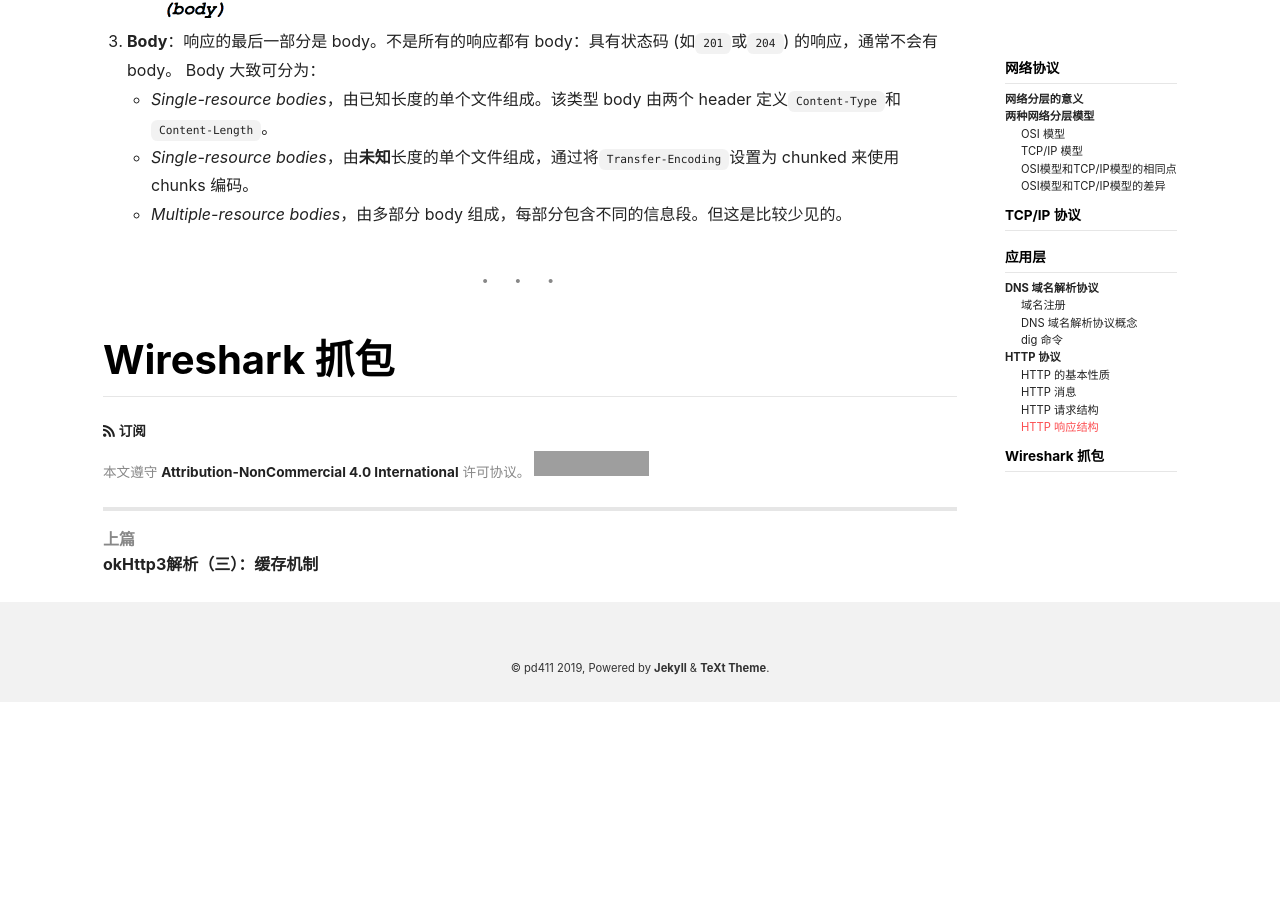
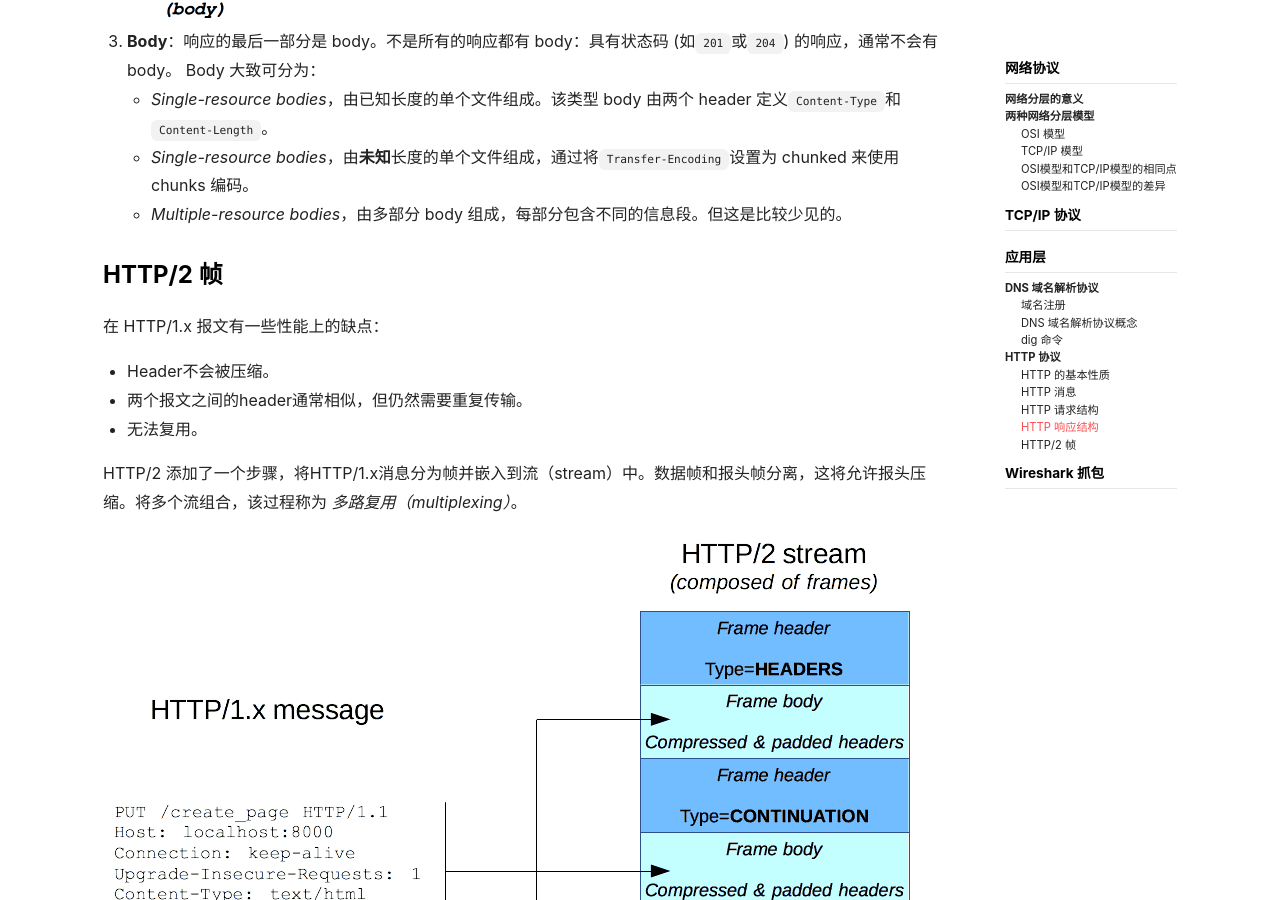
Before and after one commit to pd411/pd411.github.io, a Jekyll site: the page built from _posts/2020-1-11-网络相关知识点总结.md, in a window 1280 px wide and 900 px high, scrolled down 10516 px. Built offline with Jekyll 4.4.1, drawn with Linux system fonts in a browser that asks for light colours; nearby versions of some CDN libraries; before the commit the page ends 11218 px from its top, so only the background shows below that; grey boxes are pictures that could not be loaded.

Commit message:
update 2020-1-11-网络相关知识点.md

```diff
--- a/_posts/2020-1-11-网络相关知识点总结.md
+++ b/_posts/2020-1-11-网络相关知识点总结.md
@@ -255,6 +255,16 @@ Body 大致可分为：
 - *Multiple-resource bodies*，由多部分 body 组成，每部分包含不同的信息段。但这是比较少见的。
 <br/>
 
+### HTTP/2 帧
+在 HTTP/1.x 报文有一些性能上的缺点：
+- Header不会被压缩。
+- 两个报文之间的header通常相似，但仍然需要重复传输。
+- 无法复用。
+
+HTTP/2 添加了一个步骤，将HTTP/1.x消息分为帧并嵌入到流（stream）中。数据帧和报头帧分离，这将允许报头压缩。将多个流组合，该过程称为 *多路复用（multiplexing）*。
+
+!["HTTP/2 帧"]({{site.url}}/assets/images/network/Binary_framing.png "HTTP/2 帧")
+
 ********
 
 # Wireshark 抓包
```
Also changed, not shown: assets/images/network/Binary_framing.png (added).
